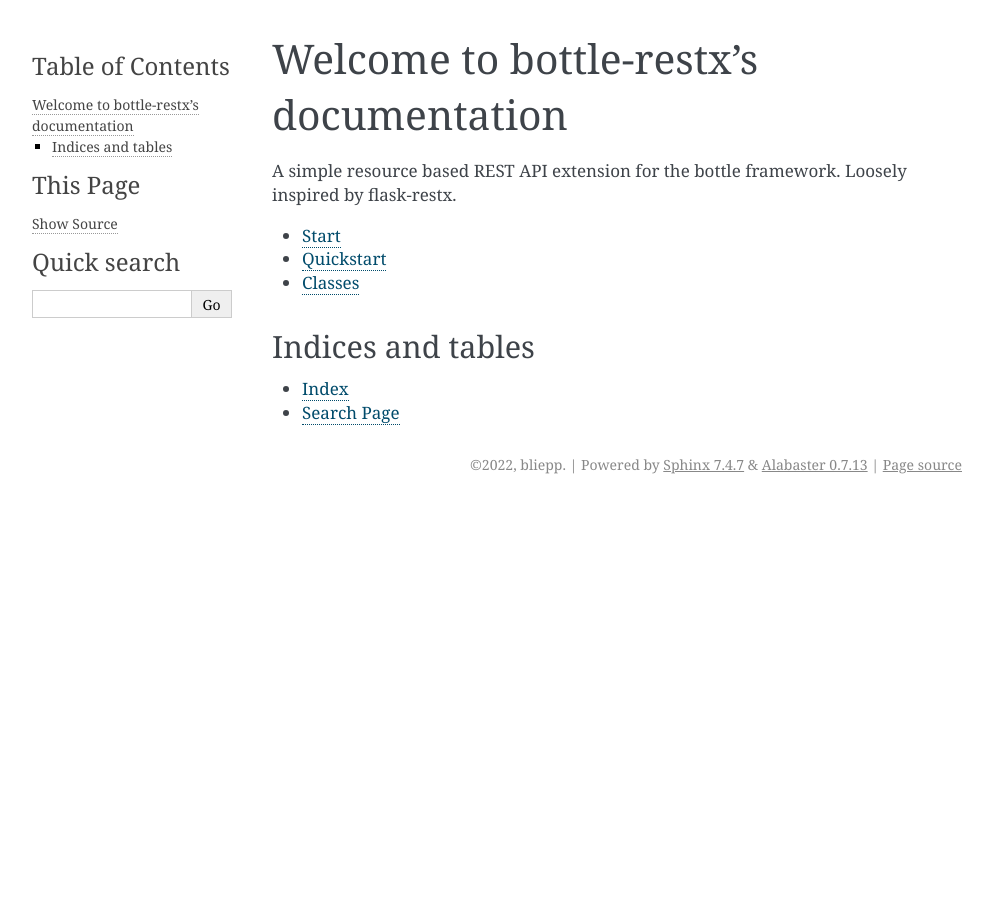
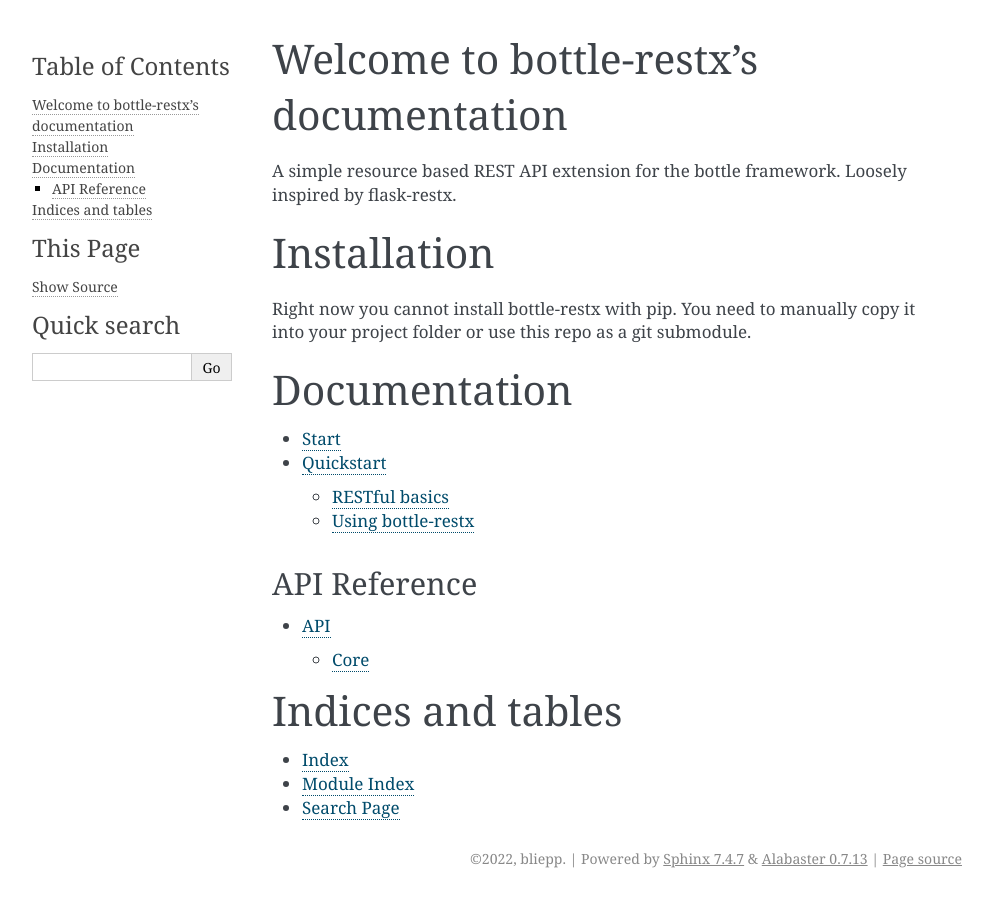
Before and after one commit to bliepp/bottle-restx, a Sphinx documentation site: the page built from docs/index.rst, in a window 1280 px wide. Shown: the whole page, without its empty margins (148-1141 px from the left). Built offline with Sphinx 7.4.7, drawn with Linux system fonts in a browser that asks for light colours.

Commit message:
Reorganize docs

```diff
--- /dev/null
+++ b/docs/api.rst
@@ -0,0 +1,14 @@
+API
+===
+
+.. currentmodule:: bottle_restx
+
+Core
+----
+.. autoclass:: API
+   :members:
+   :inherited-members:
+
+.. autoclass:: Resource
+   :members:
+   :inherited-members:
--- a/docs/classes/api.rst
+++ /dev/null
@@ -1,6 +0,0 @@
-API
----
-
-.. autoclass:: bottle_restx.API
-   :members:
-   :undoc-members:
--- a/docs/classes/resource.rst
+++ /dev/null
@@ -1,6 +0,0 @@
-Resource
---------
-
-.. autoclass:: bottle_restx.Resource
-   :members:
-   :undoc-members:
--- a/docs/classes2.rst
+++ /dev/null
@@ -1,7 +0,0 @@
-Classes
-=======
-
-.. toctree::
-
-   classes/api
-   classes/resource
--- a/docs/conf.py
+++ b/docs/conf.py
@@ -28,7 +28,8 @@
 # extensions coming with Sphinx (named 'sphinx.ext.*') or your custom
 # ones.
 extensions = [
-    "sphinx.ext.autodoc"
+    "sphinx.ext.autodoc",
+    "sphinx.ext.viewcode",
 ]
 
 # Add any paths that contain templates here, relative to this directory.
--- a/docs/index.rst
+++ b/docs/index.rst
@@ -5,19 +5,39 @@
 
 Welcome to bottle-restx's documentation
 =======================================
-A simple resource based REST API extension for the bottle framework. Loosely inspired by flask-restx.
+A simple resource based REST API extension for the bottle framework.
+Loosely inspired by flask-restx.
+
+
+Installation
+============
+Right now you cannot install bottle-restx with pip. You need to
+manually copy it into your project folder or use this repo as a
+git submodule.
+
+
+Documentation
+=============
 
 .. toctree::
-   :maxdepth: 1
+   :maxdepth: 2
 
 	Start<self>
    quickstart
-   classes2
 
+
+API Reference
+-------------
+
+.. toctree::
+   :maxdepth: 2
+
+   api
 
 
 Indices and tables
-------------------
+==================
 
 * :ref:`genindex`
+* :ref:`modindex`
 * :ref:`search`
```
Also changed, not shown: 2 other files.
